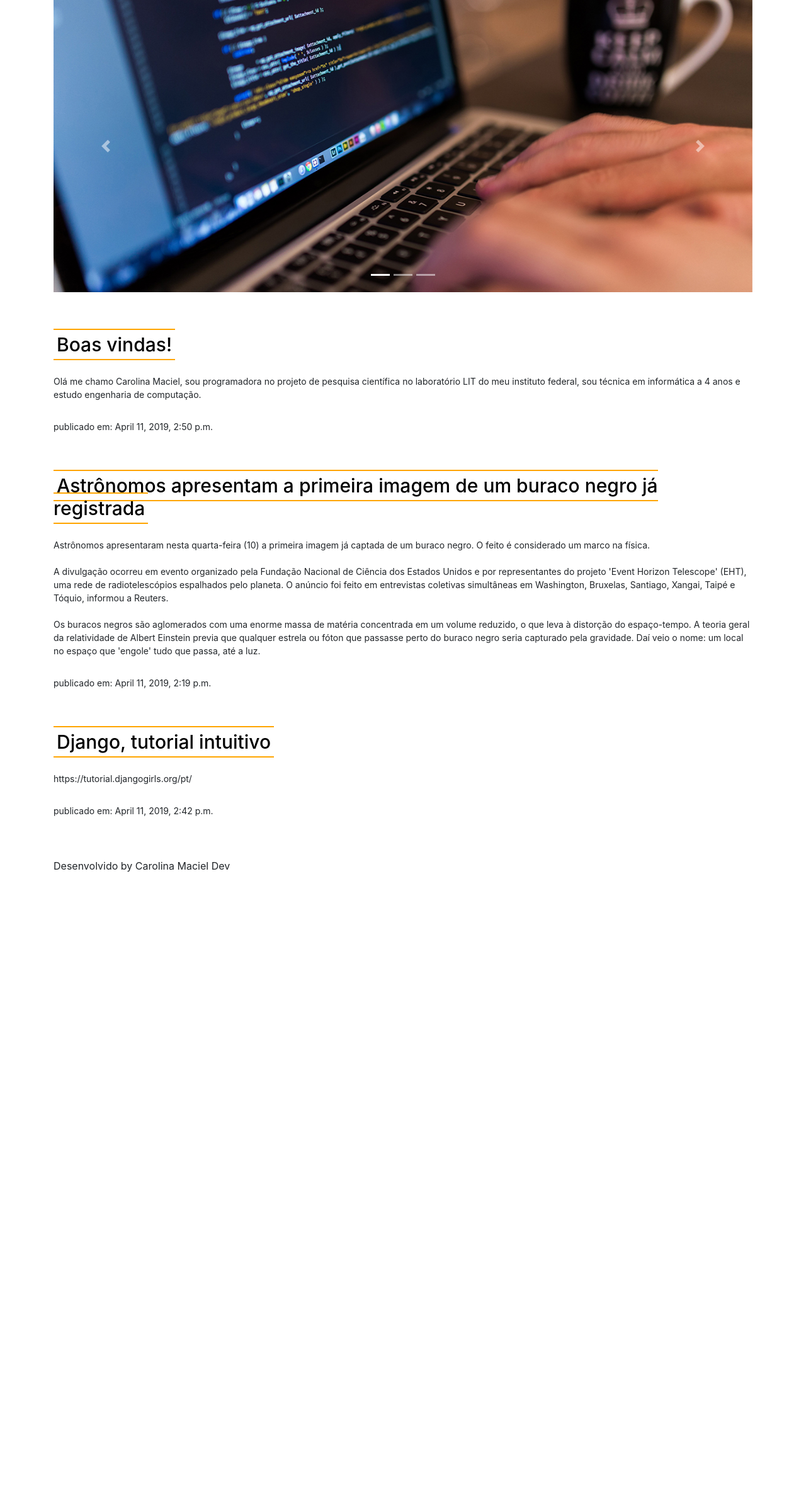
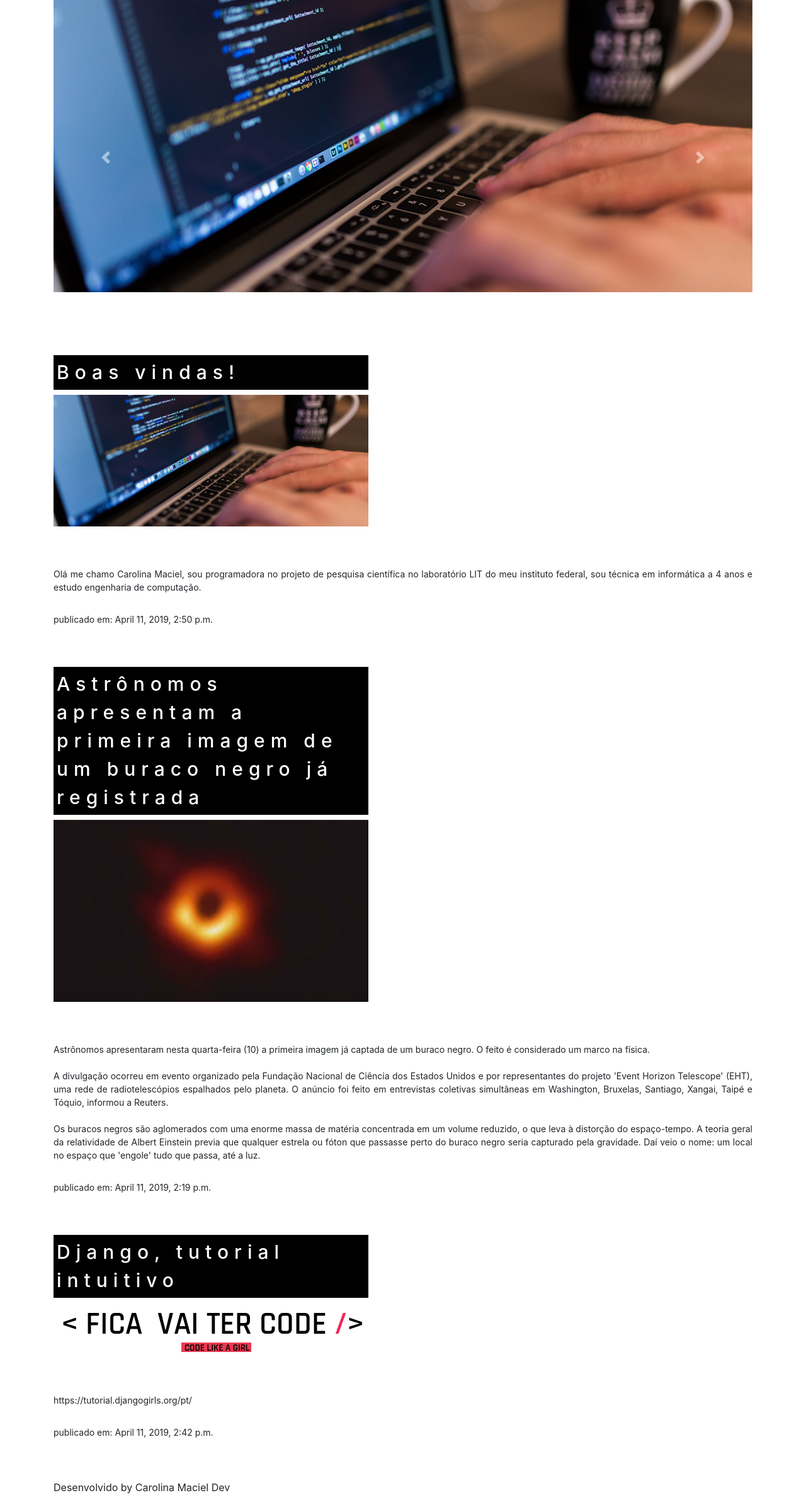
Before and after one commit to carolinamaciel1/ficavaitercode, a Django app: template ficavaitercode/FICAVAITERCODE/blog/templates/blog.html in a window 1280 px wide. Shown: the part 40-2430 px from the top of the page at 63% size. Before the commit the page ends 1425 px from the top, so only its background shows below. Run offline with Django 3.2, Linux system fonts and the light colour scheme; the template is opened without the code that fills it: values that come from a table or form of the project are taken from there, others are empty; data comes from the database, SQL or seed files in the repository; parts of the project's set-up code (start-up, migrations or seed data) failed here and were passed over; some libraries are stand-ins or nearby versions.

Commit message:
Blog imagens e postagens ok.

```diff
--- a/ficavaitercode/FICAVAITERCODE/blog/templates/blog.html
+++ b/ficavaitercode/FICAVAITERCODE/blog/templates/blog.html
@@ -34,10 +34,13 @@
 
         {% for post in posts %}
             <div class="div-posts">
-                <h1><a href="">{{ post.title }}</a></h1>
-                <p>{{ post.text|linebreaksbr }}</p>
-                <p>publicado em: {{ post.published_date }}</p>
-
+                <div class="cada-post">
+                    <h1><a href="">{{ post.title }}</a></h1>
+                        <img src="{{post.img_post.url  }}"/>
+                        <p>{{ post.text|linebreaksbr }}</p>
+                        <p>publicado em: {{ post.published_date }}
+                    </p>
+                </div>
             </div>
         {% endfor %}
     </div>
--- a/ficavaitercode/FICAVAITERCODE/settings.py
+++ b/ficavaitercode/FICAVAITERCODE/settings.py
@@ -122,3 +122,6 @@
 STATICFILES_DIRS = [
     os.path.join(BASE_DIR, "static"),
 ]
+
+MEDIA_ROOT = os.path.join(BASE_DIR, '')
+MEDIA_URL = '//'
--- a/ficavaitercode/static/css/style.css
+++ b/ficavaitercode/static/css/style.css
@@ -2,26 +2,34 @@
     margin: 65px 0 65px 0;
     font-size: 14px;
 }
+
 .div-posts h1{
     font-size:30px;
+    background-color:black;
+    line-height: 45px;
+    text-decoration: none;
+    color: white;
+    padding: 5px 5px 5px 5px;
+    width: 500px;
+    letter-spacing: 9px;
+    /* background-color: darkgray; */
+    /* opacity: initial; */
+/*    position: absolute;
+    background-color: rgba(154, 154, 154, 0.5);*/
 
 }
 
 .div-posts h1 a{
-    text-decoration:none;
-    color: black;
-    padding: 5px 5px 5px 5px;
-    border-bottom: 2px solid orange;
-    border-top: 2px solid orange;
-    width: 500px;
+    color:white;
+}
+
+img{
+    margin-bottom:35px;
+    width:500px;
 }
 
 
 .div-posts p{
+    text-align:justify;
     margin-top: 30px;
 }
-
-
-a{
-    color: black;
-}
--- a/ficavaitercode/templates/index.html
+++ b/ficavaitercode/templates/index.html
@@ -9,7 +9,6 @@
 </head>
 
 <body>
-    <div class="banner-logo"></div>
     <header>
             <ul class="nav justify-content-center" id="nav-style">
               <li class="nav-item">
```
